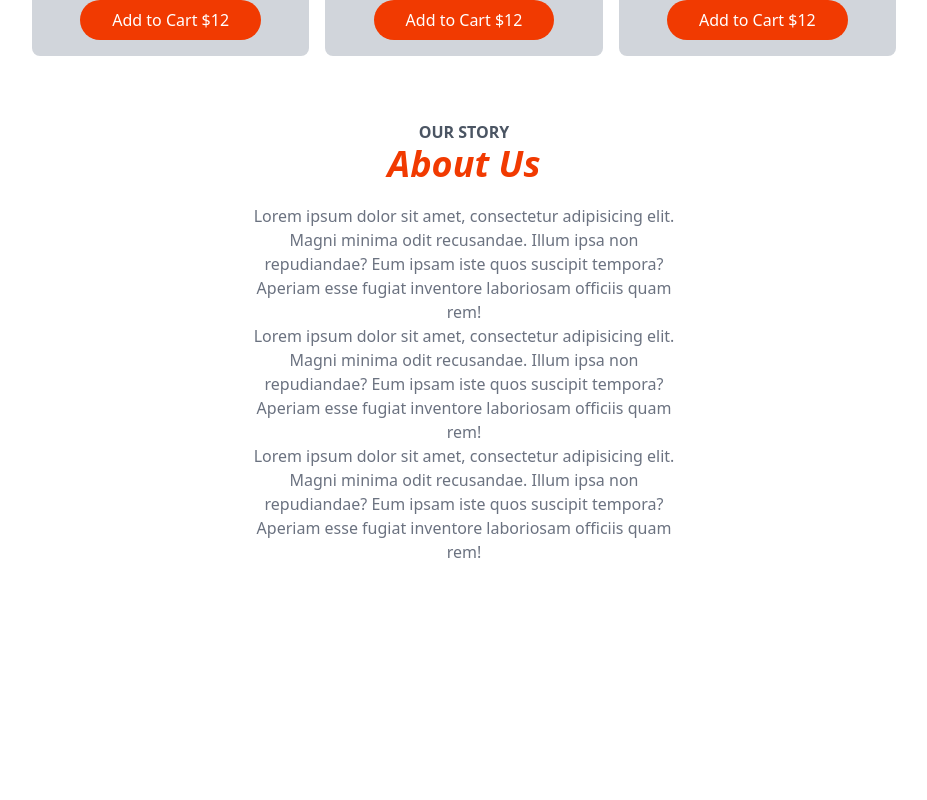
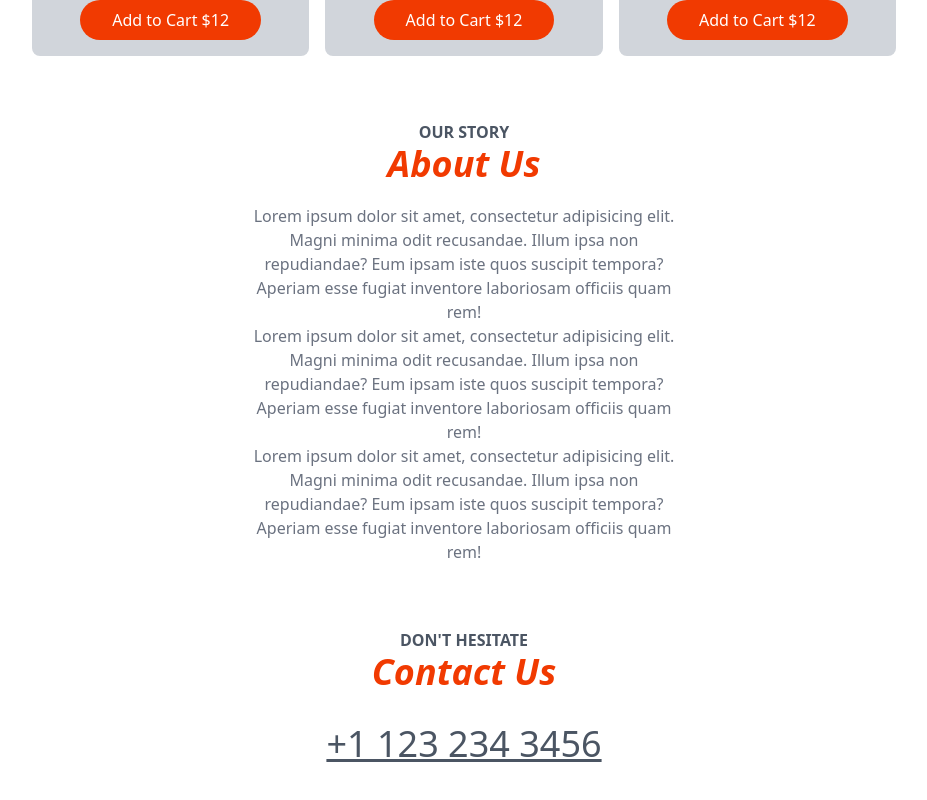
Before and after one commit to rialparmar1777/food-ordering-app, a Next.js app: page / in a window 1280 px wide. Shown: the part 1224-2024 px from the top of the page, without its empty margins (176-1103 px from the left). Before the commit the page ends 1868 px from the top, so only its background shows below. Built offline with nearby package versions, Linux system fonts and the light colour scheme.

Commit message:
HomePage About Us...

```diff
--- a/src/app/page.js
+++ b/src/app/page.js
@@ -29,6 +29,18 @@
       </div>
 
     </section>
+
+    <section className="text-center my-8">
+      <SectionHeaders
+        subHeader={'Don\'t hesitate'}
+        mainHeader={'Contact Us'}
+      />
+
+      <div className="mt-8">
+      <a className="text-4xl underline text-gray-600"
+      href="tel:+1 123 234 3456 ">+1 123 234 3456 </a>
+      </div>
+    </section>
     </>
   )
 }
```
